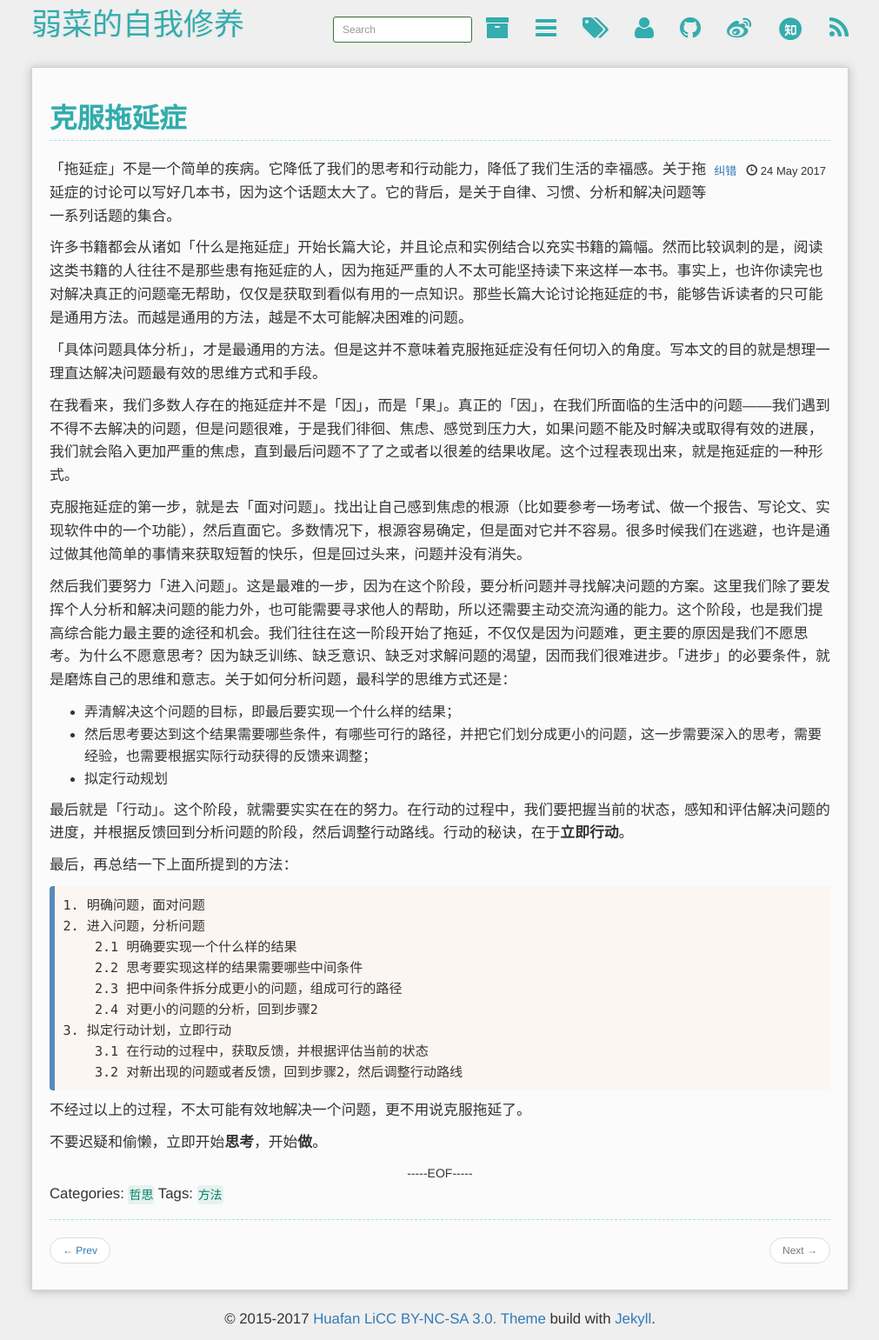
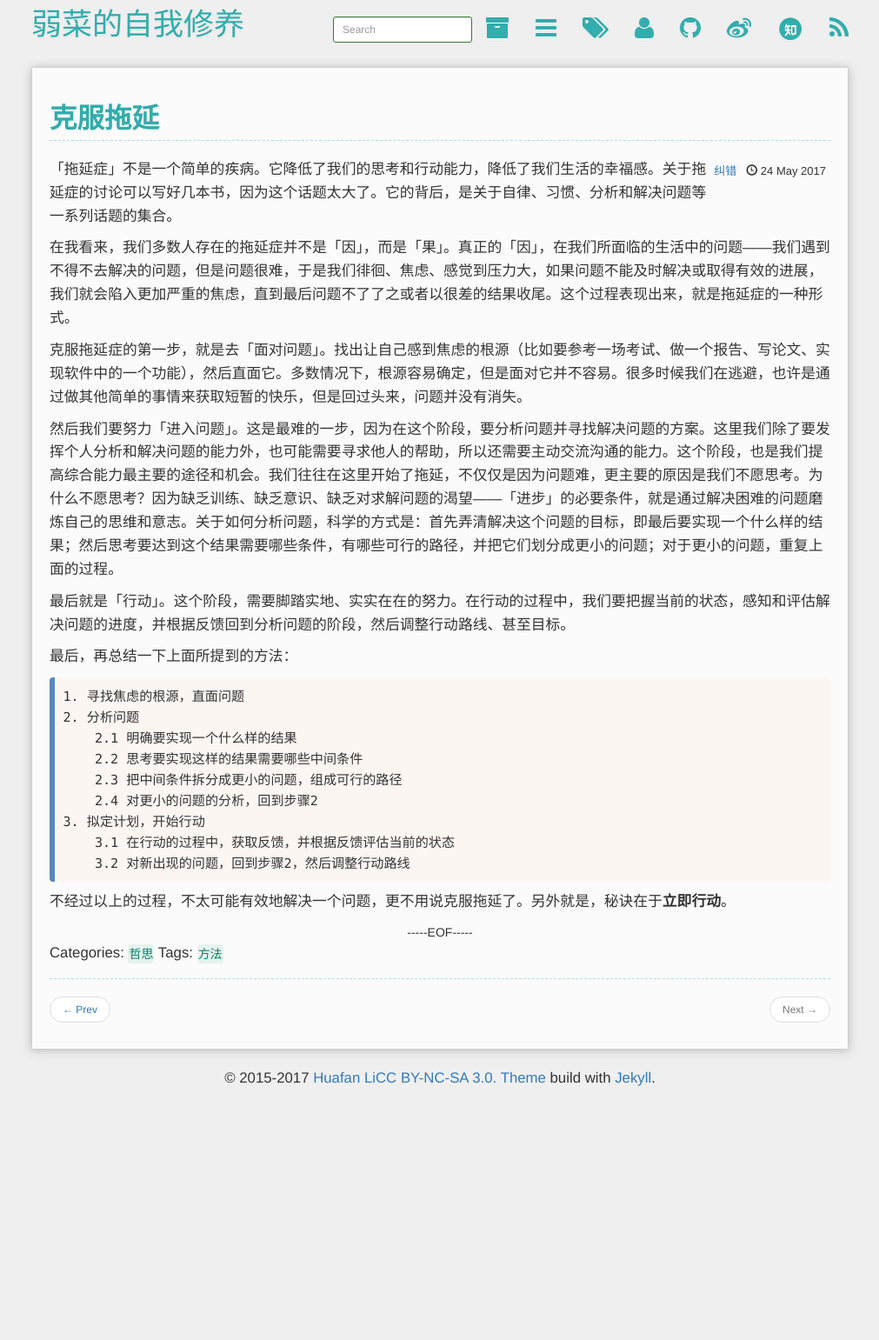
Before and after one commit to mioopoi/mioopoi.github.io, a Jekyll site: the page built from _posts/哲思/2017-05-24-overcome-procrastination.md, in a window 1280 px wide. Shown: the whole page at 87% size, without its empty margins (134-1145 px from the left). Built offline with Jekyll 4.4.1, drawn with Linux system fonts in a browser that asks for light colours; Markdown is read by kramdown in place of the engine named in the settings; comment, search, counter and statistics services are not loaded; after the commit the page ends 1264 px from its top, so only the background shows below that.

Commit message:
update some old article

````diff
--- a/_posts/哲思/2017-05-24-overcome-procrastination.md
+++ b/_posts/哲思/2017-05-24-overcome-procrastination.md
@@ -1,6 +1,6 @@
 ---
 layout: post
-title: "克服拖延症"
+title: "克服拖延"
 description: ""
 category: "哲思"
 tags: [方法]
@@ -9,36 +9,26 @@ summary: ""
 
 「拖延症」不是一个简单的疾病。它降低了我们的思考和行动能力，降低了我们生活的幸福感。关于拖延症的讨论可以写好几本书，因为这个话题太大了。它的背后，是关于自律、习惯、分析和解决问题等一系列话题的集合。
 
-许多书籍都会从诸如「什么是拖延症」开始长篇大论，并且论点和实例结合以充实书籍的篇幅。然而比较讽刺的是，阅读这类书籍的人往往不是那些患有拖延症的人，因为拖延严重的人不太可能坚持读下来这样一本书。事实上，也许你读完也对解决真正的问题毫无帮助，仅仅是获取到看似有用的一点知识。那些长篇大论讨论拖延症的书，能够告诉读者的只可能是通用方法。而越是通用的方法，越是不太可能解决困难的问题。
-
-「具体问题具体分析」，才是最通用的方法。但是这并不意味着克服拖延症没有任何切入的角度。写本文的目的就是想理一理直达解决问题最有效的思维方式和手段。
-
 在我看来，我们多数人存在的拖延症并不是「因」，而是「果」。真正的「因」，在我们所面临的生活中的问题——我们遇到不得不去解决的问题，但是问题很难，于是我们徘徊、焦虑、感觉到压力大，如果问题不能及时解决或取得有效的进展，我们就会陷入更加严重的焦虑，直到最后问题不了了之或者以很差的结果收尾。这个过程表现出来，就是拖延症的一种形式。
 
 克服拖延症的第一步，就是去「面对问题」。找出让自己感到焦虑的根源（比如要参考一场考试、做一个报告、写论文、实现软件中的一个功能），然后直面它。多数情况下，根源容易确定，但是面对它并不容易。很多时候我们在逃避，也许是通过做其他简单的事情来获取短暂的快乐，但是回过头来，问题并没有消失。
 
-然后我们要努力「进入问题」。这是最难的一步，因为在这个阶段，要分析问题并寻找解决问题的方案。这里我们除了要发挥个人分析和解决问题的能力外，也可能需要寻求他人的帮助，所以还需要主动交流沟通的能力。这个阶段，也是我们提高综合能力最主要的途径和机会。我们往往在这一阶段开始了拖延，不仅仅是因为问题难，更主要的原因是我们不愿思考。为什么不愿意思考？因为缺乏训练、缺乏意识、缺乏对求解问题的渴望，因而我们很难进步。「进步」的必要条件，就是磨炼自己的思维和意志。关于如何分析问题，最科学的思维方式还是：
+然后我们要努力「进入问题」。这是最难的一步，因为在这个阶段，要分析问题并寻找解决问题的方案。这里我们除了要发挥个人分析和解决问题的能力外，也可能需要寻求他人的帮助，所以还需要主动交流沟通的能力。这个阶段，也是我们提高综合能力最主要的途径和机会。我们往往在这里开始了拖延，不仅仅是因为问题难，更主要的原因是我们不愿思考。为什么不愿思考？因为缺乏训练、缺乏意识、缺乏对求解问题的渴望——「进步」的必要条件，就是通过解决困难的问题磨炼自己的思维和意志。关于如何分析问题，科学的方式是：首先弄清解决这个问题的目标，即最后要实现一个什么样的结果；然后思考要达到这个结果需要哪些条件，有哪些可行的路径，并把它们划分成更小的问题；对于更小的问题，重复上面的过程。
 
-- 弄清解决这个问题的目标，即最后要实现一个什么样的结果；
-- 然后思考要达到这个结果需要哪些条件，有哪些可行的路径，并把它们划分成更小的问题，这一步需要深入的思考，需要经验，也需要根据实际行动获得的反馈来调整；
-- 拟定行动规划
-
-最后就是「行动」。这个阶段，就需要实实在在的努力。在行动的过程中，我们要把握当前的状态，感知和评估解决问题的进度，并根据反馈回到分析问题的阶段，然后调整行动路线。行动的秘诀，在于**立即行动**。
+最后就是「行动」。这个阶段，需要脚踏实地、实实在在的努力。在行动的过程中，我们要把握当前的状态，感知和评估解决问题的进度，并根据反馈回到分析问题的阶段，然后调整行动路线、甚至目标。
 
 最后，再总结一下上面所提到的方法：
 
 ```text
-1. 明确问题，面对问题
-2. 进入问题，分析问题
+1. 寻找焦虑的根源，直面问题
+2. 分析问题
     2.1 明确要实现一个什么样的结果
     2.2 思考要实现这样的结果需要哪些中间条件
     2.3 把中间条件拆分成更小的问题，组成可行的路径
     2.4 对更小的问题的分析，回到步骤2
-3. 拟定行动计划，立即行动
-    3.1 在行动的过程中，获取反馈，并根据评估当前的状态
-    3.2 对新出现的问题或者反馈，回到步骤2，然后调整行动路线
+3. 拟定计划，开始行动
+    3.1 在行动的过程中，获取反馈，并根据反馈评估当前的状态
+    3.2 对新出现的问题，回到步骤2，然后调整行动路线
 ```
 
-不经过以上的过程，不太可能有效地解决一个问题，更不用说克服拖延了。
-
-不要迟疑和偷懒，立即开始**思考**，开始**做**。
+不经过以上的过程，不太可能有效地解决一个问题，更不用说克服拖延了。另外就是，秘诀在于**立即行动**。
````
Also changed, not shown: _posts/2016-12-31-tweet.md (+8 -4 lines), _posts/随笔/2017-05-19-plan.md (+2 -2 lines).
